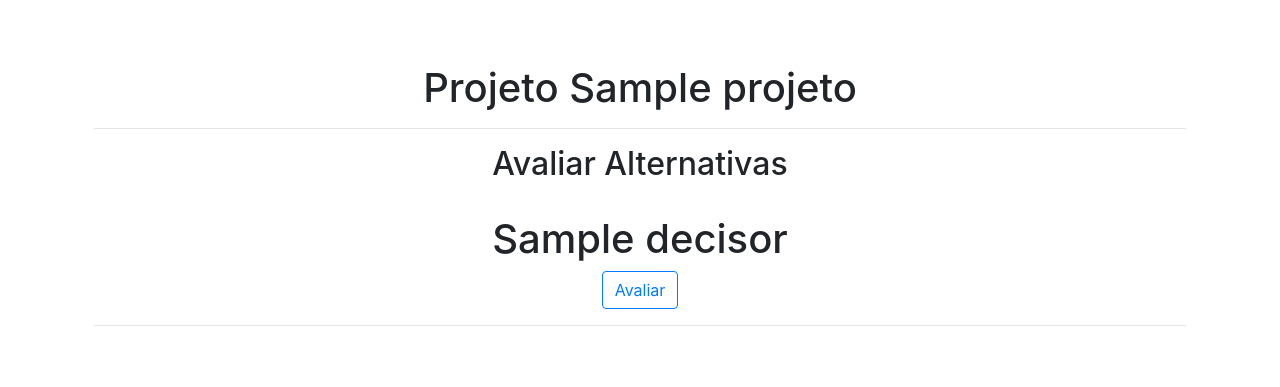
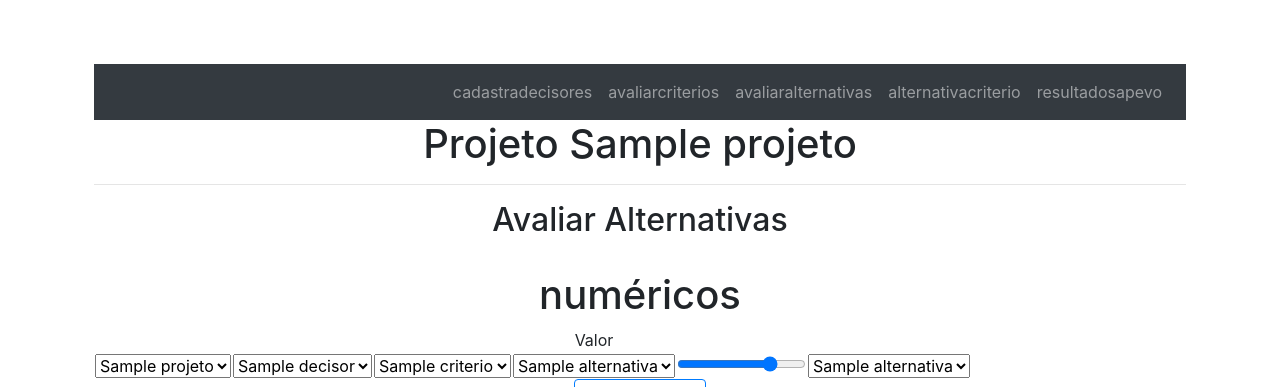
Before and after one commit to im-alexandre/electre_mor, a Django app: page /avaliaralternativas/1/ in a window 1280 px wide. Shown: the part 56-443 px from the top of the page. Run offline with Django 3.2, Linux system fonts and the light colour scheme; tables that the repository leaves empty hold one stand-in row (values such as "Sample post"); some libraries are stand-ins or nearby versions.

Commit message:
Edição de formulários e links para as etapas do projeto

```diff
--- a/core/forms.py
+++ b/core/forms.py
@@ -1,5 +1,6 @@
+from django import forms
+
 from core.models import *
-from django import forms
 
 
 class NomeProjetoForm(forms.ModelForm):
@@ -37,6 +38,38 @@ class AlternativaCriterioForm(forms.ModelForm):
         fields = ('projeto', 'alternativa', 'criterio', 'nota')
 
 
+class AvaliacaoCriteriosForm(forms.ModelForm):
+    """description"""
+    class Meta:
+        model = AvaliacaoCriterios
+        fields = ('projeto', 'decisor', 'criterioA', 'criterioB', 'nota')
+        widgets = {
+            'nota':
+            forms.TextInput(attrs={
+                'type': 'range',
+                'min': -2,
+                'max': 2,
+                'step': 1
+            })
+        }
+
+
+class AvaliacaoAlternativasForm(forms.ModelForm):
+    class Meta:
+        model = AvaliacaoAlternativas
+        fields = ('projeto', 'decisor', 'criterio', 'alternativaA',
+                  'alternativaB', 'nota')
+        widgets = {
+            'nota':
+            forms.TextInput(attrs={
+                'type': 'range',
+                'min': -2,
+                'max': 2,
+                'step': 1
+            })
+        }
+
+
 class CriterioParametroForm(forms.ModelForm):
     """description"""
     class Meta:
--- a/core/views.py
+++ b/core/views.py
@@ -5,15 +5,17 @@ import zipfile
 from itertools import combinations, permutations, product
 
 import pandas as pd
+from django.forms import formset_factory
+from django.http import HttpResponse, HttpResponseRedirect
+from django.shortcuts import redirect, render, reverse
 
-from core.forms import (AlternativaCriterioForm, AlternativaForm, CriterioForm,
+from core.forms import (AlternativaCriterioForm, AlternativaForm,
+                        AvaliacaoAlternativas, AvaliacaoAlternativasForm,
+                        AvaliacaoCriteriosForm, CriterioForm,
                         CriterioParametroForm, DecisorForm, NomeProjetoForm)
 from core.models import (Alternativa, AlternativaCriterio,
                          AvaliacaoAlternativas, AvaliacaoCriterios, Criterio,
                          CriterioParametro, Decisor, Projeto)
-from django.forms import formset_factory
-from django.http import HttpResponse, HttpResponseRedirect
-from django.shortcuts import redirect, render, reverse
 
 from .ElectreTri import ElectreTri
 from .method import MatrizProjeto
@@ -89,23 +91,57 @@ def cadastradecisores(request, projeto_id):
     criteriosformset = formset_factory(form=CriterioForm)
     alternativasformset = formset_factory(form=AlternativaForm)
 
+    if request.method == 'GET':
+        if criterios.exists():
+            criterio_form_set = criteriosformset(initial=[{
+                'nome':
+                i.nome,
+                'numerico':
+                i.numerico,
+                'monotonico':
+                i.monotonico,
+            } for i in list(criterios)],
+                prefix='critform')
+        else:
+            criterio_form_set = criteriosformset(prefix='critform')
+
+        if decisores.exists():
+            decisor_form_set = decisoresformset(initial=[{
+                'nome': i.nome,
+            } for i in list(decisores)],
+                prefix='decform')
+        else:
+            decisor_form_set = decisoresformset(prefix='decform')
+
+        if alternativas.exists():
+            alternativa_form_set = alternativasformset(initial=[{
+                'nome': i.nome,
+            } for i in list(alternativas)],
+                prefix='altform')
+        else:
+            alternativa_form_set = alternativasformset(prefix='altform')
+
     if request.method == 'POST':
         decisor_form_set, criterios_form_set, alternativa_form_set = \
-            decisoresformset(request.POST, prefix='decform'), criteriosformset(request.POST, prefix='critform'),\
-            alternativasformset(request.POST, prefix='altform')
-        if decisor_form_set.is_valid() and not decisores.exists():
+            (decisoresformset(request.POST, prefix='decform'),
+             criteriosformset(request.POST, prefix='critform'),
+             alternativasformset(request.POST, prefix='altform'))
+        if decisor_form_set.is_valid():
+            Decisor.objects.filter(projeto=projeto).delete()
             for decisor_form in decisor_form_set:
                 if decisor_form.is_valid():
                     decisor_novo = decisor_form.save()
                     decisor_novo.projeto = projeto
                     decisor_novo.save()
-        if alternativa_form_set.is_valid() and not alternativas.exists():
+        if alternativa_form_set.is_valid():
+            Alternativa.objects.filter(projeto=projeto).delete()
             for alternativa_form in alternativa_form_set:
                 if alternativa_form.is_valid():
                     nova_alternativa = alternativa_form.save()
                     nova_alternativa.projeto = projeto
                     nova_alternativa.save()
-        if criterios_form_set.is_valid() and not criterios.exists():
+        if criterios_form_set.is_valid():
+            Criterio.objects.filter(projeto=projeto).delete()
             for criterio_form in criterios_form_set:
                 if criterio_form.is_valid():
                     criterio_novo = criterio_form.save()
@@ -113,18 +149,12 @@ def cadastradecisores(request, projeto_id):
                     criterio_novo.save()
         return redirect('alternativacriterio', projeto_id=projeto.id)
 
-    else:
-        decisor_form_set = decisoresformset(prefix='decform')
-        criterio_form_set = criteriosformset(prefix='critform')
-        alternativa_form_set = alternativasformset(prefix='altform')
-
     return render(
         request, template_name, {
             'decisor_form_set': decisor_form_set,
             'criterio_form_set': criterio_form_set,
             'alternativa_form_set': alternativa_form_set,
-            'projeto_nome': projeto_nome,
-            'projeto_id': projeto_id
+            'projeto': projeto,
         })
 
 
@@ -134,34 +164,39 @@ def alternativacriterio(request, projeto_id):
     alternativas = list(Alternativa.objects.filter(projeto=projeto))
     criterios = list(Criterio.objects.filter(projeto=projeto, numerico=True))
     combinacoes = list(product(alternativas, criterios))
-    alternativa_criterio_queryset = AlternativaCriterio.objects.filter(
-        projeto=projeto)
+    alternativa_criterio_queryset = list(
+        AlternativaCriterio.objects.filter(projeto=projeto))
     formset = formset_factory(form=AlternativaCriterioForm, extra=0)
-    forms = formset(initial=[{
-        'projeto': projeto,
-        'criterio': criterio,
-        'alternativa': alternativa
-    } for (alternativa, criterio) in combinacoes])
+    if request.method == 'GET':
+        if alternativa_criterio_queryset:
+            forms = formset(initial=[{
+                'projeto': i.projeto,
+                'criterio': i.criterio,
+                'alternativa': i.alternativa,
+                'nota': i.nota
+            } for i in alternativa_criterio_queryset])
+        else:
+            forms = formset(initial=[{
+                'projeto': projeto,
+                'criterio': criterio,
+                'alternativa': alternativa
+            } for (alternativa, criterio) in combinacoes])
+        return render(request, template_name, {
+            'forms': forms,
+            'projeto_nome': projeto.nome,
+            'projeto_id': projeto_id
+        })
 
     if request.method == 'POST':
         alternativa_criterio_formset = formset(request.POST)
-        if alternativa_criterio_formset.is_valid() and not\
-                alternativa_criterio_queryset.exists():
+        if alternativa_criterio_formset.is_valid():
+            AlternativaCriterio.objects.filter(projeto=projeto).delete()
             for altcritform in alternativa_criterio_formset:
                 if altcritform.is_valid():
                     altcrit = altcritform.save()
                     altcrit.projeto = projeto
                     altcrit.save()
         return redirect('avaliarcriterios', projeto_id=projeto.id)
-
-    else:
-        alternativa_criterio_formset = formset()
-
-        return render(request, template_name, {
-            'forms': forms,
-            'projeto_nome': projeto.nome,
-            'projeto_id': projeto_id
-        })
 
 
 def avaliarcriterios(request, projeto_id):
@@ -174,36 +209,47 @@ def avaliarcriterios(request, projeto_id):
     decisores = Decisor.objects.filter(projeto=projeto_id)
     criterios = list(Criterio.objects.filter(projeto=projeto_id))
     alternativas = Alternativa.objects.filter(projeto=projeto_id)
+    avaliacao_criterios_queryset = list(
+        AvaliacaoCriterios.objects.filter(projeto=projeto))
 
     criterios_combinados = list(combinations(criterios, 2))
 
+    formset = formset_factory(form=AvaliacaoCriteriosForm, extra=0)
+
+    if request.method == 'get':
+        if avaliacao_criterios_queryset:
+            forms = formset(initial=[{
+                'projeto': i.projeto,
+                'decisor': i.decisor,
+                'criterioa': i.criterioa,
+                'criteriob': i.criteriob,
+                'nota': i.nota
+            } for i in avaliacao_criterios_queryset])
+        else:
+            forms = formset(initial=[{
+                'projeto': projeto,
+                'decisor': decisor,
+                'criterioA': criterio,
+                'criterioB': alternativa
+            } for decisor, (
+                alternativa,
+                criterio) in product(decisores, criterios_combinados)])
+
     if request.method == 'POST':
-        campos = dict(request.POST)
-        _ = campos.pop('csrfmiddlewaretoken')
-        decisor_id = campos.pop('decisor_id')
+        avaliacao_criterios_formset = formset(request.POST)
+        if avaliacao_criterios_formset.is_valid():
+            AvaliacaoCriterios.objects.filter(projeto=projeto).delete()
+            for aval_crit in avaliacao_criterios_formset:
+                if aval_crit.is_valid():
+                    avalcrit = aval_crit.save()
+                    avalcrit.nota = int(avalcrit.nota)
+                    avalcrit.save()
+                    avalcrit.pk = None
+                    avalcrit.criterioA, avalcrit.criterioB = \
+                        avalcrit.criterioB, avalcrit.criterioA
+                    avalcrit.nota = -avalcrit.nota
+                    avalcrit.save()
 
-        notas_avaliadores = dict()
-        for key, value in campos.items():
-            tuplas = list(zip(decisor_id, value))
-            notas_avaliadores[eval(key)] = tuplas
-
-        for (criterioA, criterioB), avaliacoes in notas_avaliadores.items():
-            for (avaliador, nota) in avaliacoes:
-                decisor = Decisor.objects.get(id=int(avaliador))
-                criterio1 = Criterio.objects.get(id=criterioA)
-                criterio2 = Criterio.objects.get(id=criterioB)
-                avaliacao = AvaliacaoCriterios(projeto=projeto,
-                                               decisor=decisor,
-                                               criterioA=criterio1,
-                                               criterioB=criterio2,
-                                               nota=int(nota))
-                avaliacao.save()
-                avaliacao = AvaliacaoCriterios(projeto=projeto,
-                                               decisor=decisor,
-                                               criterioA=criterio2,
-                                               criterioB=criterio1,
-                                               nota=-int(nota))
-                avaliacao.save()
         if len(alternativas) > 1:
             return redirect('avaliaralternativas', projeto_id)
         else:
@@ -213,35 +259,9 @@ def avaliarcriterios(request, projeto_id):
         request, template_name, {
             'campos': request,
             'decisores': decisores,
-            'criterios_combinados': criterios_combinados,
-            'projeto_nome': projeto.nome,
+            'forms': forms,
+            'projeto': projeto,
         })
-
-
-def parametroCriterio(request, projeto_id):
-    '''
-    View para avaliar as alternativas cadastradas.
-    '''
-    template_name = 'parametro_criterio.html'
-    projeto = Projeto.objects.get(id=projeto_id)
-    criterios = list(Criterio.objects.filter(projeto=projeto_id))
-    formsetQuali = formset_factory(form=CriterioParametroForm, extra=0)
-    formsQuali = formsetQuali(initial=[{
-        'projeto': projeto,
-        'criterio': criterio
-    } for criterio in criterios])
-
-    if request.method == 'POST':
-        formsQuali = formsetQuali(request.POST)
-        for form in formsQuali:
-            if form.is_valid():
-                form.save()
-
-        return redirect('resultado', projeto_id)
-
-    return render(request, template_name, {
-        'formsQuali': formsQuali,
-    })
 
 
 def avaliaralternativas(request, projeto_id):
@@ -254,53 +274,57 @@ def avaliaralternativas(request, projeto_id):
     decisores = Decisor.objects.filter(projeto=projeto_id)
     criterios = Criterio.objects.filter(projeto=projeto_id, numerico=False)
     alternativas = Alternativa.objects.filter(projeto=projeto_id)
+    avaliacoes_alternativas_queryset = list(
+        AvaliacaoAlternativas.objects.filter(projeto=projeto))
 
     alternativas_combinadas = list(combinations(alternativas, 2))
 
+    formset = formset_factory(form=AvaliacaoAlternativasForm, extra=0)
+
+    if request.method == 'GET':
+        if avaliacoes_alternativas_queryset:
+            forms = formset(initial=[{
+                'projeto': i.projeto,
+                'decisor': i.decisor,
+                'criterio': i.criterio,
+                'alternativaA': i.alternativaA,
+                'alternativaB': i.alternativaB,
+                'nota': i.nota
+            } for i in avaliacoes_alternativas_queryset])
+        else:
+            forms = formset(initial=[{
+                'projeto': projeto,
+                'decisor': decisor,
+                'criterio': criterio,
+                'alternativaA': alternativaA,
+                'alternativaB': alternativaB,
+            } for decisor, criterio, (alternativaA, alternativaB) in product(
+                decisores, criterios, alternativas_combinadas)])
+
     if request.method == 'POST':
-        campos = dict(request.POST)
-        _ = campos.pop('csrfmiddlewaretoken')
-        decisor_id = campos.pop('decisor_id')
-        criterio_id = campos.pop('criterio_id')
-
-        decisor_criterio = list(product(decisor_id, set(criterio_id)))
-
-        notas_avaliadores = dict()
-        for key, value in campos.items():
-            tuplas = list(zip(decisor_criterio, value))
-            notas_avaliadores[eval(key)] = tuplas
-
-        for (alternativaA,
-             alternativaB), avaliacoes in notas_avaliadores.items():
-            for ((avaliador, criterio), nota) in avaliacoes:
-                decisor = Decisor.objects.get(id=int(avaliador))
-                criterio = Criterio.objects.get(id=criterio)
-                alternativa1 = Alternativa.objects.get(id=int(alternativaA))
-                alternativa2 = Alternativa.objects.get(id=int(alternativaB))
-                avaliacao = AvaliacaoAlternativas(projeto=projeto,
-                                                  decisor=decisor,
-                                                  criterio=criterio,
-                                                  alternativaA=alternativa1,
-                                                  alternativaB=alternativa2,
-                                                  nota=int(nota))
-                avaliacao.save()
-
-                avaliacao = AvaliacaoAlternativas(projeto=projeto,
-                                                  decisor=decisor,
-                                                  criterio=criterio,
-                                                  alternativaA=alternativa2,
-                                                  alternativaB=alternativa1,
-                                                  nota=-int(nota))
-                avaliacao.save()
+        avaliacao_criterios_formset = formset(request.POST)
+        if avaliacao_criterios_formset.is_valid():
+            AvaliacaoAlternativas.objects.filter(projeto=projeto).delete()
+            for aval_crit in avaliacao_criterios_formset:
+                if aval_crit.is_valid():
+                    avalcrit = aval_crit.save()
+                    avalcrit.projeto = projeto
+                    avalcrit.nota = int(avalcrit.nota)
+                    avalcrit.save()
+                    avalcrit.pk = None
+                    avalcrit.alternativaA, avalcrit.alternativaB = \
+                        avalcrit.alternativaB, avalcrit.alternativaA
+                    avalcrit.nota = -avalcrit.nota
+                    avalcrit.save()
 
         return redirect('resultadosapevo', projeto_id)
 
     return render(
         request, template_name, {
             'decisores': decisores,
-            'alternativas_combinadas': alternativas_combinadas,
+            'forms': forms,
             'criterios': criterios,
-            'projeto_nome': projeto.nome,
+            'projeto': projeto,
         })
 
 
@@ -316,12 +340,24 @@ def resultado_sapevo(request, projeto_id):
     valores = valores.to_dataframe().to_html()
     alternativas = Alternativa.objects.filter(projeto=projeto_id)
     df_criterios = matriz.avaliacoes['criterios'].to_html()
+    formsetQuali = formset_factory(form=CriterioParametroForm, extra=0)
+    criterio_parametro_queryset = list(
+        CriterioParametro.objects.filter(projeto=projeto))
 
-    formsetQuali = formset_factory(form=CriterioParametroForm, extra=0)
-    formsQuali = formsetQuali(initial=[{
-        'projeto': projeto,
-        'criterio': criterio
-    } for criterio in criterios])
+    if request.method == 'GET':
+        if criterio_parametro_queryset:
+            formsQuali = formsetQuali(initial=[{
+                'projeto': i.projeto,
+                'criterio': i.criterio,
+                'p': i.p,
+                'q': i.q,
+                'v': i.v,
+            } for i in criterio_parametro_queryset])
+        else:
+            formsQuali = formsetQuali(initial=[{
+                'projeto': projeto,
+                'criterio': criterio
+            } for criterio in criterios])
 
     if alternativas:
         df_alternativas = matriz.avaliacoes['alternativas'].to_html()
@@ -332,6 +368,7 @@ def resultado_sapevo(request, projeto_id):
         df_alternativas = None
 
     if request.method == 'POST':
+        CriterioParametro.objects.filter(projeto=projeto).delete()
         formsQuali = formsetQuali(request.POST)
         for form in formsQuali:
             if form.is_valid():
--- a/electre_mor_project/urls.py
+++ b/electre_mor_project/urls.py
@@ -36,9 +36,6 @@ urlpatterns = [
          views.deletarprojeto,
          name='deletarprojeto'),
     path('download', views.download_file, name='download_file'),
-    path('parametrocriterio/<projeto_id>/',
-         views.parametroCriterio,
-         name='parametrocriterio'),
     path('alternativacriterio/<projeto_id>/',
          views.alternativacriterio,
          name='alternativacriterio'),
--- a/templates/alternativacriterio.html
+++ b/templates/alternativacriterio.html
@@ -1,7 +1,8 @@
 {% extends "base.html" %}
 {% block container %}
 
-<h1>Projeto {{projeto_nome}}</h1>
+      {% include 'partials/passo_a_passo.html' %}
+<h1>Projeto {{projeto.nome}}</h1>
 <hr>
 
 <div class="d-flex justify-content-center">
--- a/templates/avaliar_alternativas.html
+++ b/templates/avaliar_alternativas.html
@@ -1,47 +1,40 @@
 {% extends "base.html" %}
 {% block container %}
 
-<h1>Projeto {{projeto_nome}}</h1>
+      {% include 'partials/passo_a_passo.html' %}
+<h1>Projeto {{projeto.nome}}</h1>
 <hr>
 <h2>Avaliar Alternativas</h2>
 
 <br>
 
-<form method="post">
-  {% csrf_token %}
+    <form method="POST">
+         {% csrf_token %}
+        <h1> numéricos</h1>
+        <table>
+            <tbody>
+                {% for form in forms %}
+                <tr>
+                   <td class="ml-8"></td>
+                   <td class="ml-8"></td>
+                   <td class="ml-8"></td>
+                   <td class="ml-8">Valor</td>
+                   <td class="ml-8"></td>
+                </tr>
+                <tr>
+                   <td class="ml-8">{{ form.projeto }}</td>
+                   <td class="ml-8">{{ form.decisor }}</td>
+                   <td class="ml-8">{{ form.criterio }}</td>
+                   <td class="ml-8">{{ form.alternativaA }}</td>
+                   <td class="ml-8">{{ form.nota }}</td>
+                   <td class="ml-8">{{ form.alternativaB }}</td>
+                </tr>
+                {% endfor %}
+            </tbody>
+        </table>
+        {{ forms.management_form }}
 
-  {% for decisor in decisores %}
-  <div class="decisor">
-    <input type="hidden" name= "decisor_id" value={{decisor.id}}>
-    <h1>{{decisor.nome}}</h1>
-
-
-    {% for criterio in criterios %}
-    <div class="criterio">
-    <input type="hidden" name= "criterio_id" value={{criterio.id}}>
-      <h4>Critério - {{criterio.nome}} - ID => {{criterio.id}}</h4>
-
-      <div id="alternativas">
-        {% for alternativas in alternativas_combinadas %}
-        <div class="alternativa">
-
-          <strong>{{alternativas.0.nome}} VS {{alternativas.1.nome}}</strong>
-          <br>
-          <input type="range" name="({{alternativas.1.id}}, {{alternativas.0.id}})" min=-2 max=2 step=1><br>
-            {% include 'partials/_datalist_range.html' %}
-          <br>
-        </div>
-        {% endfor %}
-      </div>
-      <hr>
-    </div>
-    {% endfor %}
-  </div>
-  {% endfor %}
-
-  <input type="submit" class="btn btn-outline-primary" value="Avaliar">
-  <hr>
-
-</form>
+        <input type="submit" class="btn btn-outline-primary" value="Salvar valores">
+    </form>
 
 {% endblock %}
--- a/templates/cadastra_decisores.html
+++ b/templates/cadastra_decisores.html
@@ -1,7 +1,9 @@
 {% extends "base.html" %}
 {% block container %}
 
-<h1>Projeto {{projeto_nome}}</h1>
+
+      {% include 'partials/passo_a_passo.html' %}
+<h1>Projeto {{projeto.nome}}</h1>
 <hr>
 <h2>Cadastrar Decisor</h2>
 
--- /dev/null
+++ b/templates/partials/passo_a_passo.html
@@ -0,0 +1,26 @@
+<nav class="navbar navbar-expand-lg navbar-dark bg-dark">
+  <div class="collapse navbar-collapse" id="navbarSupportedContent">
+    <ul class="navbar-nav ml-auto">
+      {% url 'cadastradecisores' as current_url %}
+      <li class="nav-item {% if request.get_full_path == current_url %}active{% endif %}">
+          <a class="nav-link" href="{% url 'cadastradecisores' %}/{{ projeto.id }}">cadastradecisores<span class="sr-only">(current)</span></a>
+      </li>
+      {% url 'avaliarcriterios' as current_url %}
+      <li class="nav-item {% if request.get_full_path == current_url %}active{% endif %}">
+        <a class="nav-link" href="{% url 'avaliarcriterios' %}/{{ projeto.id }}">avaliarcriterios<span class="sr-only">(current)</span></a>
+      </li>
+      {% url 'avaliaralternativas' as current_url %}
+      <li class="nav-item {% if request.get_full_path == current_url %}active{% endif %}">
+        <a class="nav-link" href="{% url 'avaliarcriterios' %}/{{ projeto.id }}">avaliaralternativas<span class="sr-only">(current)</span></a>
+      </li>
+      {% url 'alternativacriterio' as current_url %}
+      <li class="nav-item {% if request.get_full_path == current_url %}active{% endif %}">
+        <a class="nav-link" href="{% url 'alternativacriterio' %}/{{ projeto.id }}">alternativacriterio<span class="sr-only">(current)</span></a>
+      </li>
+      {% url 'resultadosapevo' as current_url %}
+      <li class="nav-item {% if request.get_full_path == current_url %}active{% endif %}">
+        <a class="nav-link" href="{% url 'resultadosapevo' %}/{{ projeto.id }}">resultadosapevo<span class="sr-only">(current)</span></a>
+      </li>
+    </ul>
+  </div>
+</nav>
--- a/templates/resultado.html
+++ b/templates/resultado.html
@@ -1,6 +1,8 @@
 {% extends "base.html" %}
 {% block container %}
 
+
+      {% include 'partials/passo_a_passo.html' %}
 <h1>Classificação do projeto "{{projeto.nome}}"</h1>
 
 <hr>
--- a/templates/resultado_sapevo.html
+++ b/templates/resultado_sapevo.html
@@ -1,6 +1,8 @@
 {% extends "base.html" %}
 {% block container %}
 
+
+      {% include 'partials/passo_a_passo.html' %}
 <h1>Resultado parcial do projeto "{{projeto.nome}}"</h1>
 
 <hr>
@@ -40,15 +42,15 @@
 
                    <td class="ml-8"></td>
                    <td class="ml-8">{{ form.criterio.label }}</td>
+                   <td class="ml-8">{{ form.q.label }}</td>
                    <td class="ml-8">{{ form.p.label }}</td>
-                   <td class="ml-8">{{ form.q.label }}</td>
                    <td class="ml-8">{{ form.v.label }}</td>
                 </tr>
                 <tr>
                    <td class="ml-8">{{ form.projeto }}</td>
                    <td class="ml-8">{{ form.criterio }}</td>
+                   <td class="ml-8">{{ form.q }}</td>
                    <td class="ml-8">{{ form.p }}</td>
-                   <td class="ml-8">{{ form.q }}</td>
                    <td class="ml-8">{{ form.v }}</td>
                 </tr>
                 {% endfor %}
```
Also changed, not shown: core/method.py (+9 -7 lines), templates/avaliar_criterios.html (+31 -25 lines), templates/parametro_criterio.html (deleted, +0 -38 lines).
